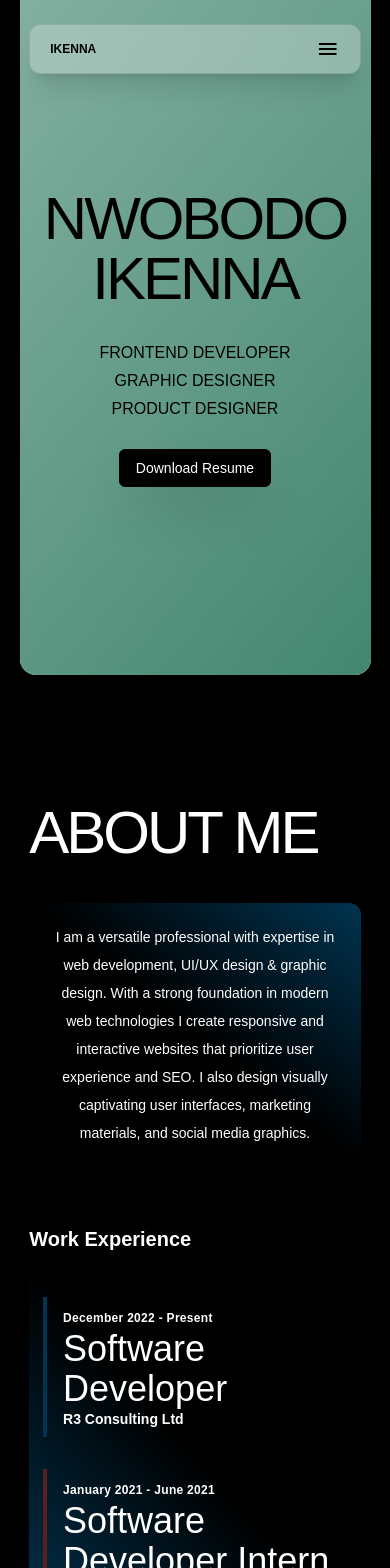
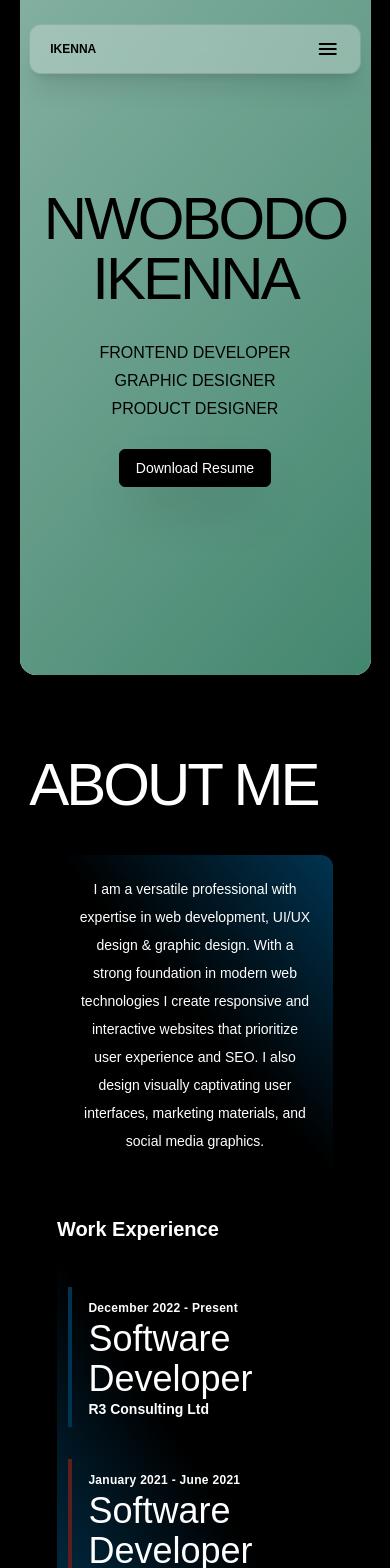
Before and after one commit to ikenna-nwobodo/scroll, a React (Create React App) app: page / in a window 390 px wide. Shown: the top 1568 px of the page. Built offline with nearby package versions, Linux system fonts and the light colour scheme.

Commit message:
Update project list and About page content and styling.

```diff
--- a/src/data/projectlist.js
+++ b/src/data/projectlist.js
@@ -6,8 +6,7 @@ const projects = [
     stack: ["React", "Tailwind CSS", "Firebase"],
     link: "https://schedulex.vercel.app/",
     bg: "ferr",
-    image:
-      "https://drive.google.com/file/d/1HxT7wc2K0DFzLyGcZ0yWYxXM6ipN2v3I/view?usp=drive_link",
+    image: require('../assets/images/sx.png'),
     git: "https://github.com/ikenna-nwobodo/schedulex",
   },
   {
@@ -18,8 +17,7 @@ const projects = [
     link: "https://rundwn-one.vercel.app/",
     git: "https://github.com/ikenna-nwobodo/rundwn",
     bg: "home",
-    image:
-      "https://drive.google.com/file/d/1NUa5lJDNUhTzPm7dN9RAaODPB__pqeLh/view?usp=drive_link",
+    image: require('../assets/images/rn.png'),
   },
   {
     title: "Mintlify",
@@ -27,8 +25,7 @@ const projects = [
     stack: ["React", "Tailwind CSS"],
     link: "https://mintlify-zeta.vercel.app/",
     bg: "def",
-    image:
-      "https://drive.google.com/file/d/1tWJ_It4SD6_rTOFh3aE9ytXV_rp5G0we/view?usp=drive_link",
+    image: require('../assets/images/mt.png'),
     git: "https://github.com/ikenna-nwobodo/mintlify",
   },
   {
--- a/src/views/About.jsx
+++ b/src/views/About.jsx
@@ -2,13 +2,13 @@ import React from "react";
 
 function Mid() {
   return (
-    <div className="bg-black min-h-[110vh] w-full z-30 text-white grid place-items-center">
-      <div className="w-[85%] flex flex-col gap-10 items-center min-h-[80vh] py-32">
+    <div className="md:min-h-[110vh] bg-black relative md:pb-20 w-full z-30 text-white grid place-items-center">
+      <div className="w-[85%] py-20 flex flex-col gap-10 items-center md:min-h-[80vh] h-max">
         <p className="heading md:text-[5rem] text-6xl w-full tracking-tighter capitalize font-medium">
           ABOUT ME
         </p>
-        <div className="grid md:grid-cols-3 items-center gap-4 md:gap-8 justify-between w-full md:w-[90%] flex-1 ">
-          <div className="md:h-4/5 min-h-max overflow-hidden p-5 bg-gradient-to-tr md:bg-gradient-to-bl from-transparent via-black to-[#013451] col-span-2 text-white rounded-xl grid place-items-center text-center">
+        <div className="flex flex-col lg:flex-row justify-center items-center md:items-center lg:items-start gap-10">
+          <div className="min-h-max h-full w-10/12 lg:w-5/12 overflow-hidden p-5 bg-gradient-to-tr md:bg-gradient-to-bl from-transparent via-black to-[#013451]  text-white rounded-xl grid place-items-center text-center">
             <p className="lg:w-8/12 text-sm md:text-lg md:tracking-wide md:leading-9 leading-7">
               I am a versatile professional with expertise in web development,
               UI/UX design & graphic design. With a strong foundation in modern
@@ -19,7 +19,7 @@ function Mid() {
             </p>
           </div>
           {/* bg-gradient-to-br from-transparent via-black to-[#013451] */}
-          <div className="flex gap-3 flex-col md:col-span-1 col-span-2 h-4/5">
+          <div className="flex gap-3 flex-col w-10/12 lg:w-max">
             <p className="text-xl font-semibold">Work Experience</p>
             <div className="flex-1 bg-gradient-to-bl md:bg-gradient-to-tr from-transparent via-black to-[#013451]  text-white rounded-xl flex flex-col items-center gap-8 py-8 text-center">
               <div className="w-11/12 text-left py-2 px-4 border-l-4 border-[#013451]">
@@ -43,5 +43,6 @@ function Mid() {
     </div>
   );
 }
+// grid bg-yellow-500 md:grid-cols-3 items-center gap-4 md:gap-8 justify-between w-full md:w-[90%] flex-1
 
 export default Mid;
--- a/src/views/Home.jsx
+++ b/src/views/Home.jsx
@@ -3,8 +3,8 @@ import React from "react";
 function Home() {
   return (
     <div className="relative top-0 md:h-[90vh] h-[80vh] bg-white w-[90%] rounded-b-2xl grid place-items-center overflow-hidden">
-      <div className="absolute w-full  h-full bottom-0"></div>
-      <div className="w-full px-5 h-full z-10 landing absolute top-0 grid place-items-center">
+      {/* <div className="absolute w-full bg-orange-700 h-full bottom-0"></div> */}
+      <div className="w-full flex justify-center items-center px-5 h-full z-10 landing absolute top-0 ">
         <div className="fixed top-0 flex w-[85%] flex-col justify-center items-center md:items-start h-4/5 md:h-full md:gap-4">
           <p className="heading md:text-[6rem] text-6xl w-full text-center md:text-left tracking-tighter capitalize font-medium mb-8">
             NWOBODO IKENNA
```
Also changed, not shown: src/views/Projects.jsx (+3 -166 lines).
